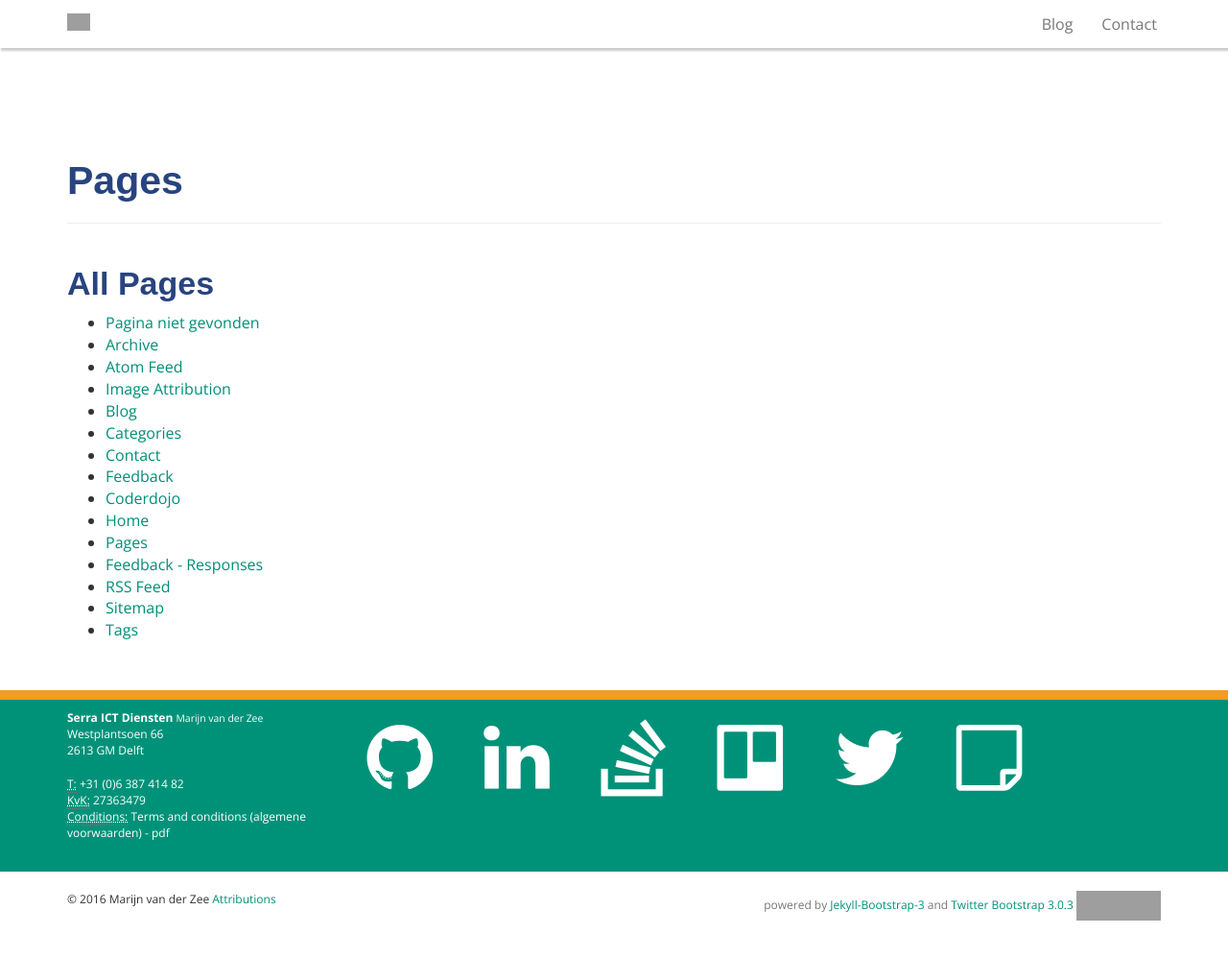
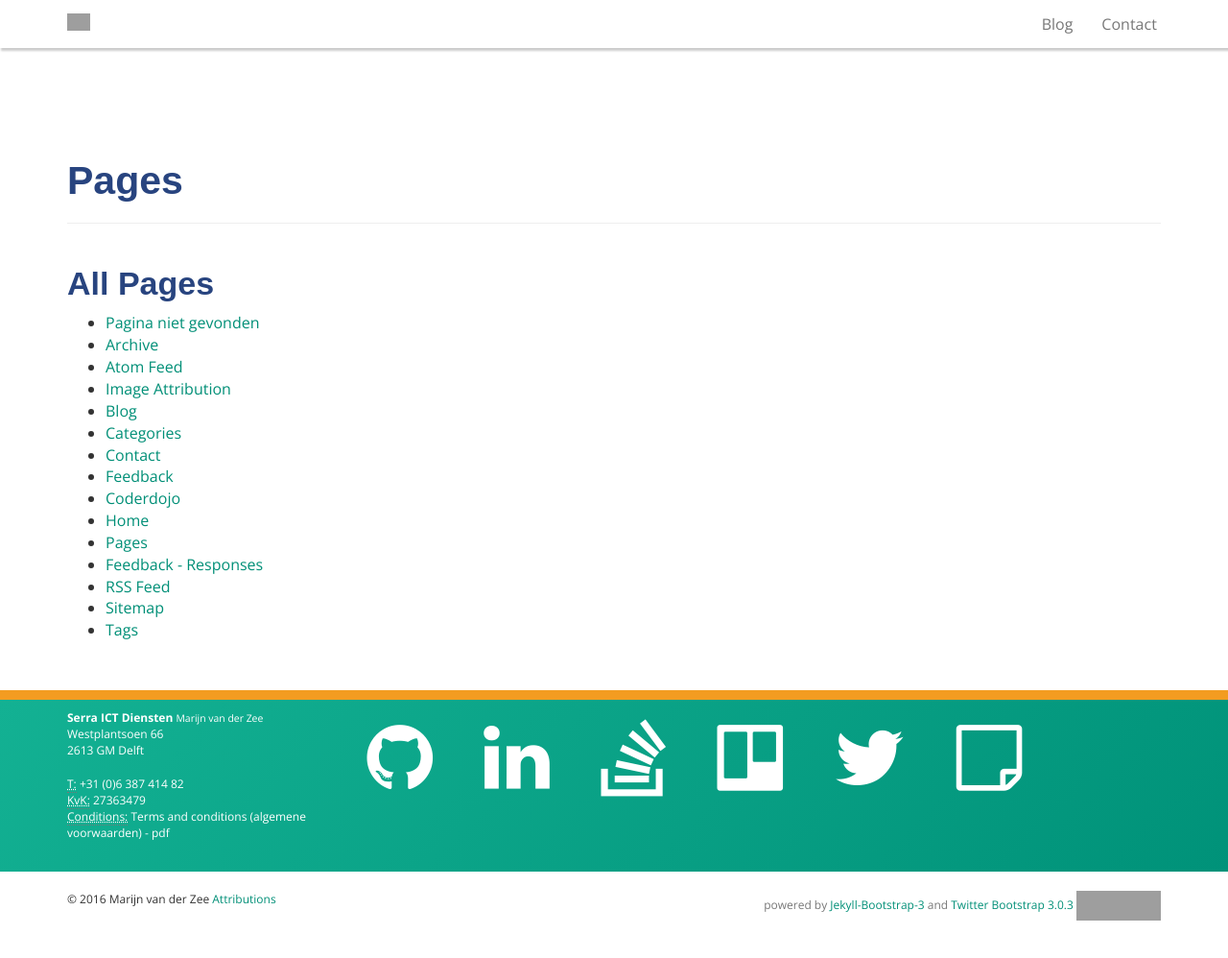
Before and after one commit to serraict/serraict.github.io, a Jekyll site: the page built from pages.html, in a window 1280 px wide and 1005 px high. Shown: the top 998 px of the window at 96% size. Built offline with Jekyll 4.4.1, drawn with Linux system fonts in a browser that asks for light colours; nearby versions of some CDN libraries; some web fonts are replaced; grey boxes are pictures that could not be loaded.

Commit message:
Add gradient to footer

```diff
--- a/_includes/themes/bootstrap/default.html
+++ b/_includes/themes/bootstrap/default.html
@@ -52,7 +52,7 @@
 
       {{ content }}
 
-<div class="divider footer"></div>
+<div class="footer-divider"></div>
 <div class="footer">
     <div class="container">
       <div class="row">
--- a/assets/themes/bootstrap/css/style.css
+++ b/assets/themes/bootstrap/css/style.css
@@ -203,17 +203,9 @@ a[id]:before {
 
 /* Footer */
 
-.divider.footer {
-  margin: 40px 0 0 0;
-  background-color: #f39c21;
-  padding-top: 5px;
-  padding-bottom: 5px;
-}
-
-/* Footers */
-
 .footer {
   background-color: #009279;
+  background: linear-gradient(135deg, #13B193, #009279);
   color: #fff;
   padding-top: 10px;
   padding-bottom: 10px;
@@ -221,6 +213,13 @@ a[id]:before {
   font-size: 12px;
   text-align: left;
   font-weight: 300;
+}
+
+.footer-divider {
+  margin: 40px 0 0 0;
+  background-color: #f39c21;
+  padding-top: 5px;
+  padding-bottom: 5px;
 }
 
 footer.page-footer {
```
